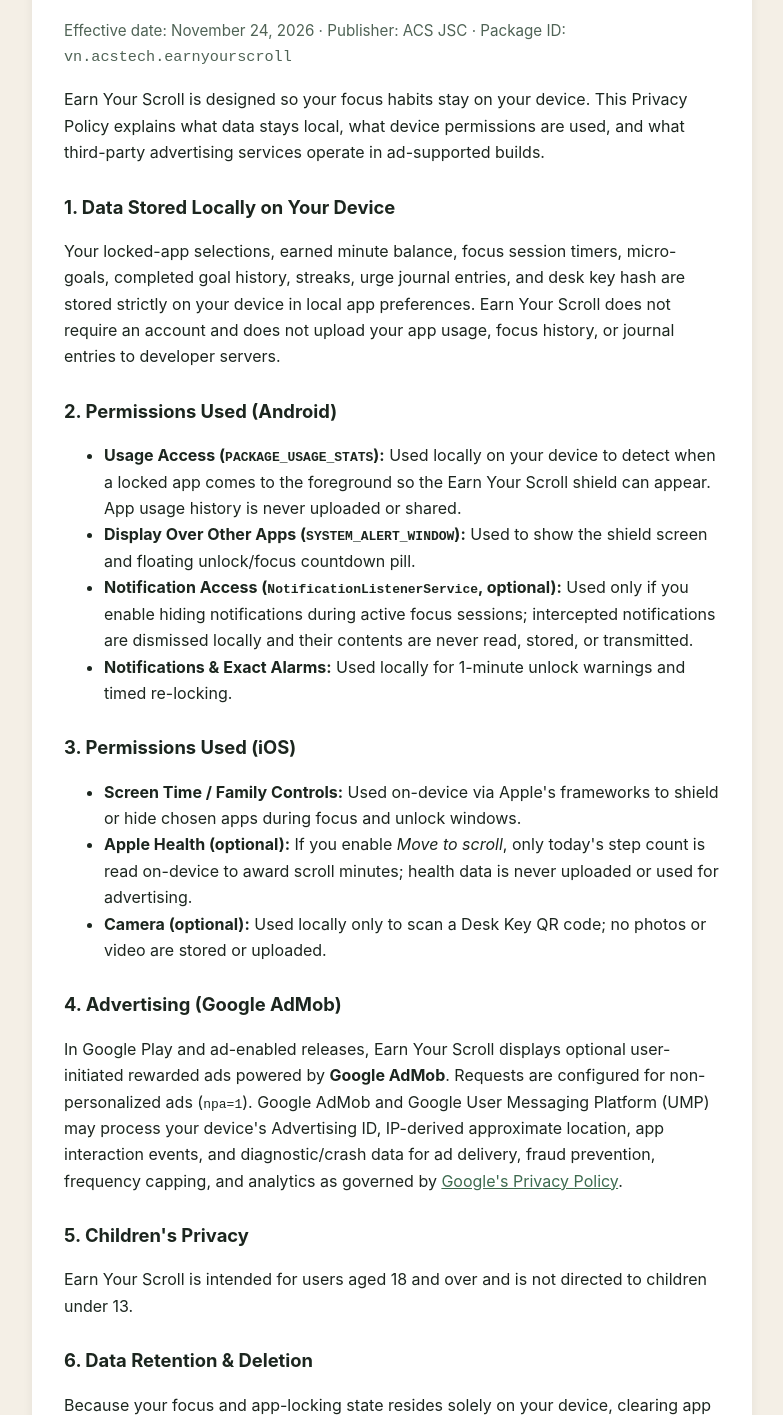
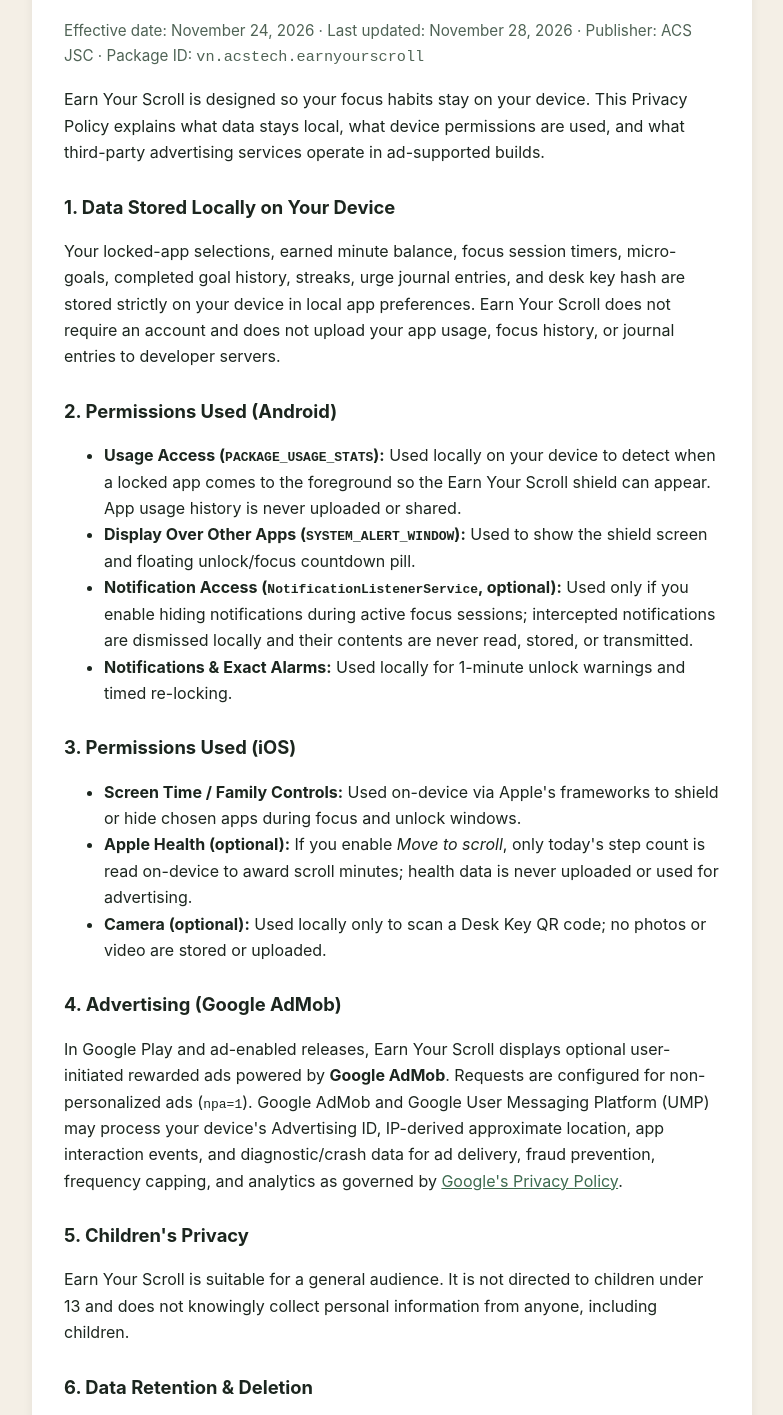
Before and after one commit to doandung2701/earnyourscroll-privacy, a plain HTML site: page privacy/index.html in a window 1280 px wide. Shown: the part 136-1551 px from the top of the page, without its empty margins (248-1031 px from the left). Drawn offline with Linux system fonts and the light colour scheme.

Commit message:
docs: general-audience age wording (App Store 4+), last-updated date

```diff
--- a/privacy/index.html
+++ b/privacy/index.html
@@ -20,7 +20,7 @@
   <main>
     <div class="card">
       <h1>Privacy Policy for Earn Your Scroll</h1>
-      <p class="meta">Effective date: November 24, 2026 &middot; Publisher: ACS JSC &middot; Package ID: <code>vn.acstech.earnyourscroll</code></p>
+      <p class="meta">Effective date: November 24, 2026 &middot; Last updated: November 28, 2026 &middot; Publisher: ACS JSC &middot; Package ID: <code>vn.acstech.earnyourscroll</code></p>
 
       <p>Earn Your Scroll is designed so your focus habits stay on your device. This Privacy Policy explains what data stays local, what device permissions are used, and what third-party advertising services operate in ad-supported builds.</p>
 
@@ -46,7 +46,7 @@
       <p>In Google Play and ad-enabled releases, Earn Your Scroll displays optional user-initiated rewarded ads powered by <strong>Google AdMob</strong>. Requests are configured for non-personalized ads (<code>npa=1</code>). Google AdMob and Google User Messaging Platform (UMP) may process your device's Advertising ID, IP-derived approximate location, app interaction events, and diagnostic/crash data for ad delivery, fraud prevention, frequency capping, and analytics as governed by <a href="https://policies.google.com/privacy" rel="noopener noreferrer">Google's Privacy Policy</a>.</p>
 
       <h2>5. Children's Privacy</h2>
-      <p>Earn Your Scroll is intended for users aged 18 and over and is not directed to children under 13.</p>
+      <p>Earn Your Scroll is suitable for a general audience. It is not directed to children under 13 and does not knowingly collect personal information from anyone, including children.</p>
 
       <h2>6. Data Retention &amp; Deletion</h2>
       <p>Because your focus and app-locking state resides solely on your device, clearing app data or uninstalling the app permanently removes all local data. For questions about this policy, contact us at <a href="mailto:dungbuiforwork@gmail.com">dungbuiforwork@gmail.com</a>.</p>
```
Also changed, not shown: terms/index.html (+2 -2 lines).
